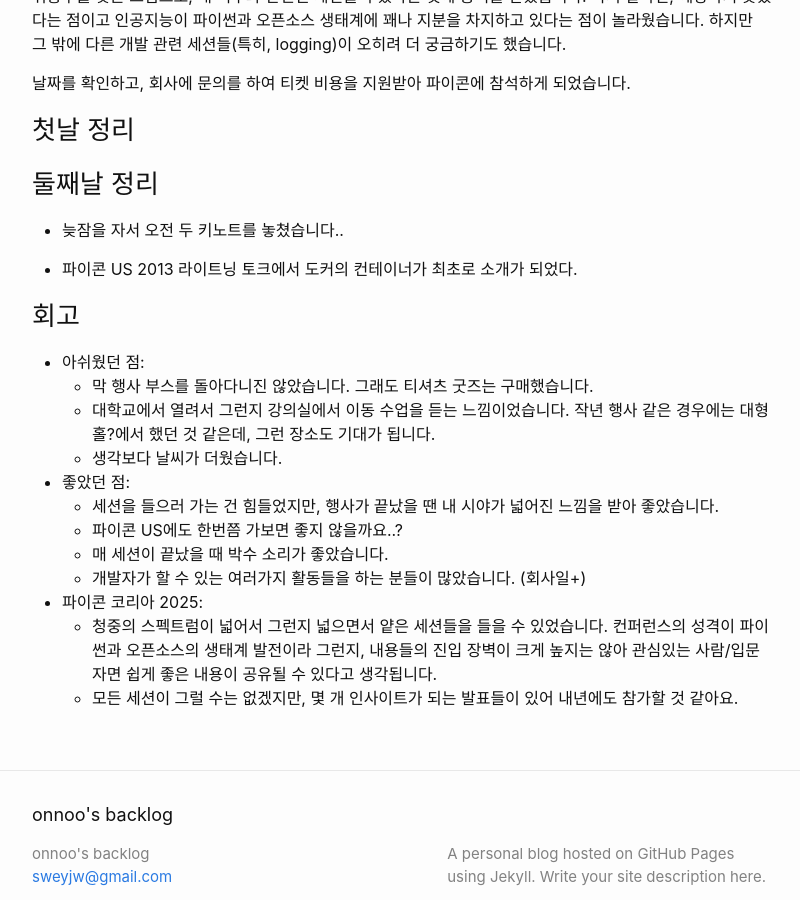
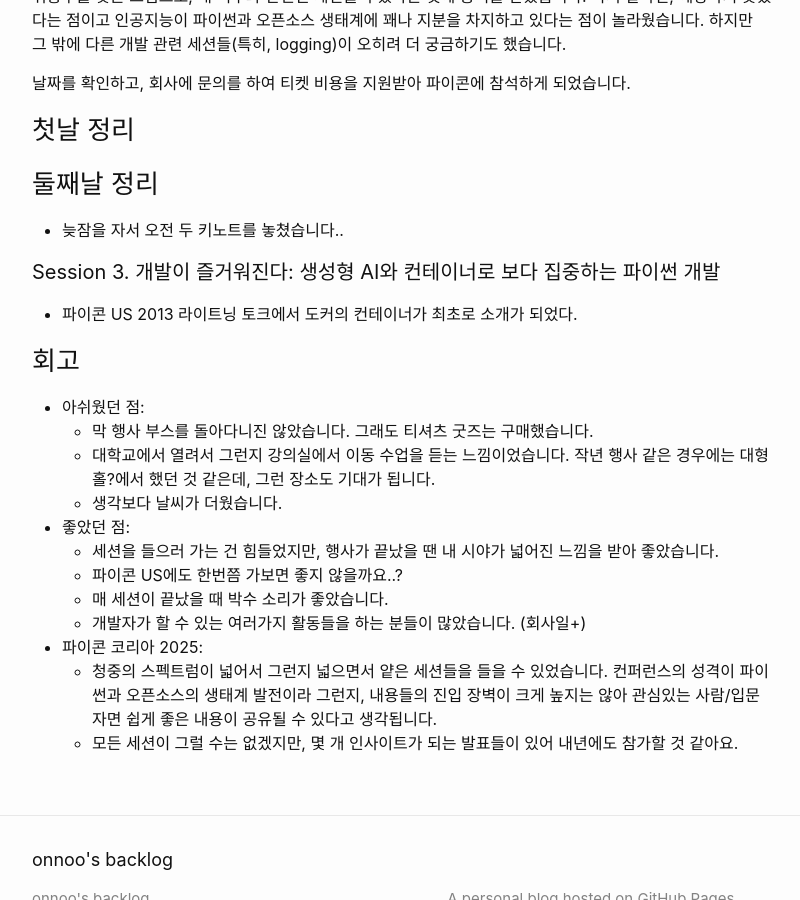
Before and after one commit to onnoo/onnoo.github.io, a Jekyll site: the page built from _posts/2025-08-28-pycon-korea-2025-후기.md, in a window 1280 px wide and 900 px high, scrolled down 935 px. Shown: the whole window, without its empty margins (238-1038 px from the left). Built offline with Jekyll 4.4.1, drawn with Linux system fonts in a browser that asks for light colours.

Commit message:
Update Blog “2025-08-28-pycon-korea-2025-후기”

```diff
--- a/_posts/2025-08-28-pycon-korea-2025-후기.md
+++ b/_posts/2025-08-28-pycon-korea-2025-후기.md
@@ -35,6 +35,7 @@ tags:
 - 늦잠을 자서 오전 두 키노트를 놓쳤습니다..
 
 
+#### Session 3. 개발이 즐거워진다: 생성형 AI와 컨테이너로 보다 집중하는 파이썬 개발
 - 파이콘 US 2013 라이트닝 토크에서 도커의 컨테이너가 최초로 소개가 되었다.
 
 
```
